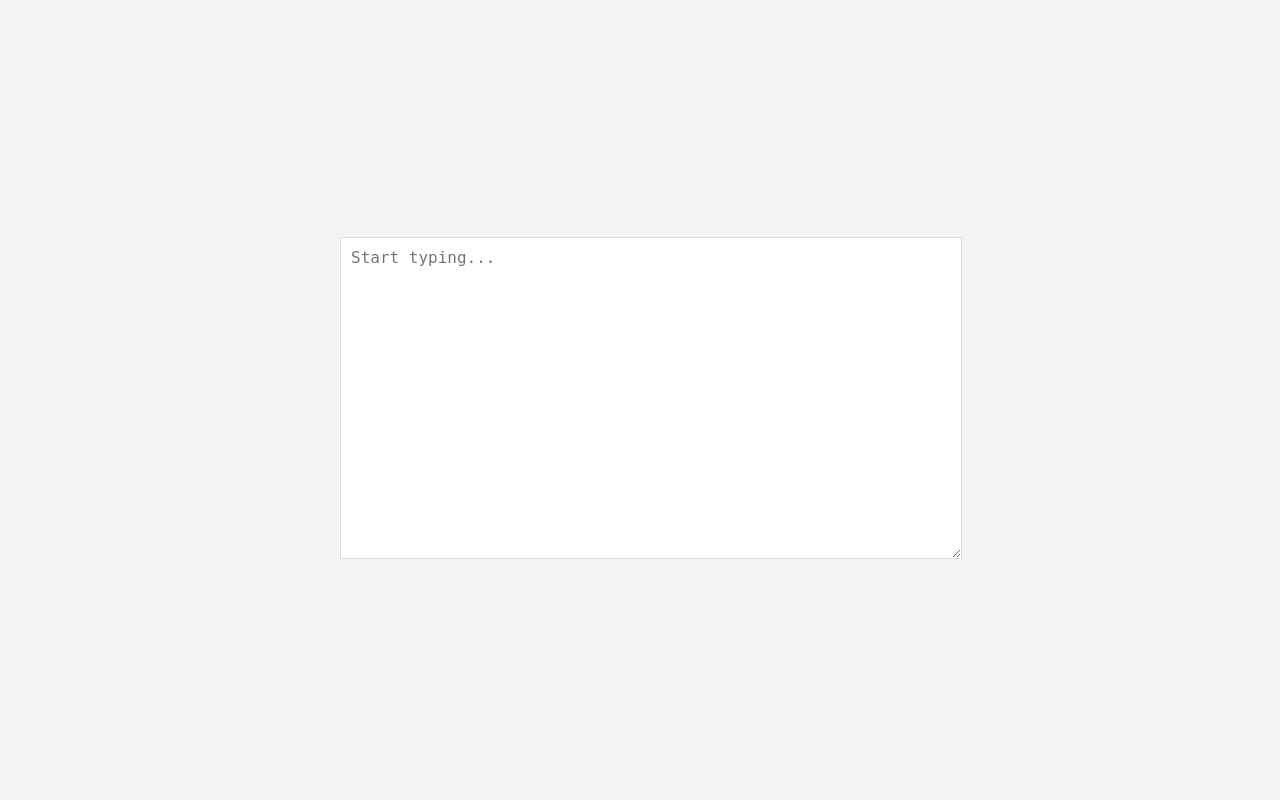
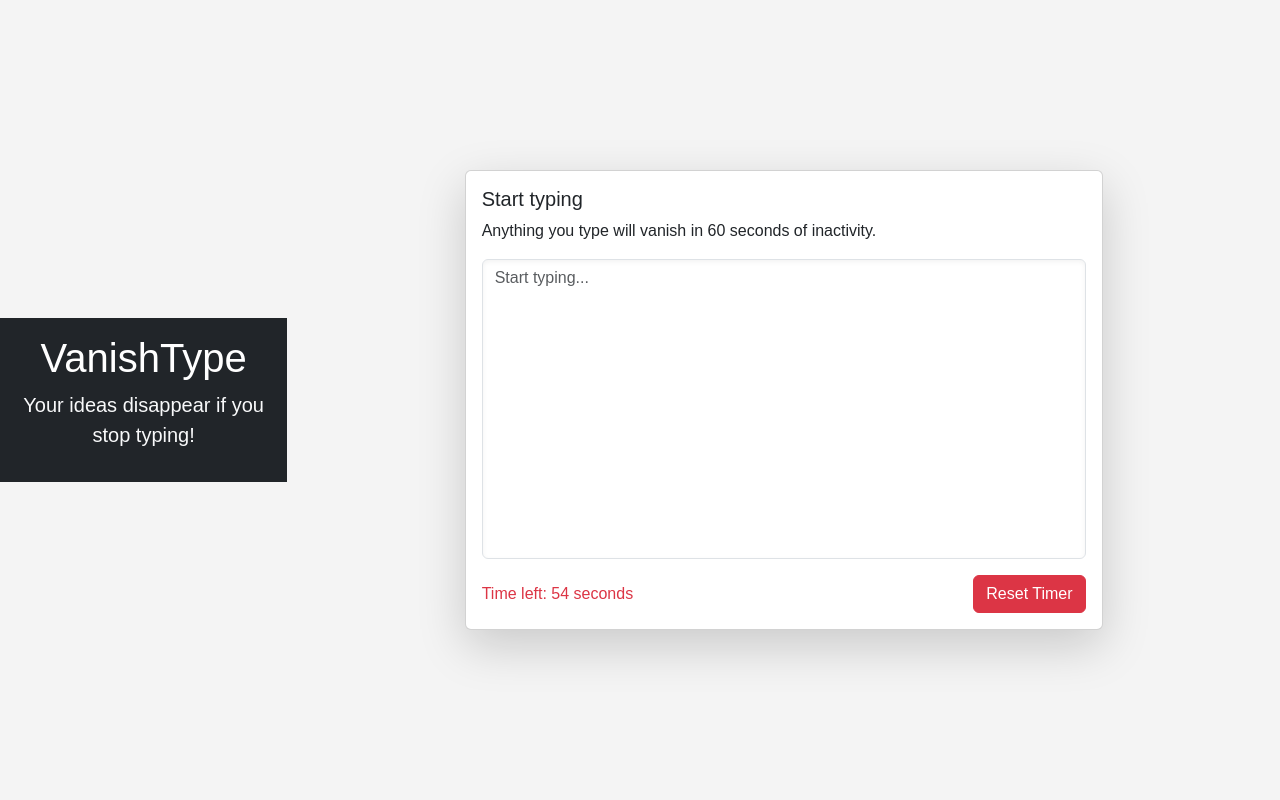
Before and after one commit to BAXTOR95/VanishType, a Flask app: page / in a window 1280 px wide. Before the commit the page is almost empty. Run offline with Flask 3, Linux system fonts and the light colour scheme; some libraries are stand-ins or nearby versions.

Commit message:
Improve UI. Add timer visual input, timer reset button.

```diff
--- a/app.py
+++ b/app.py
@@ -1,7 +1,11 @@
 import os
 from flask import Flask, render_template
+from flask_bootstrap import Bootstrap5
 
+bootstrap = Bootstrap5()
 app = Flask(__name__, template_folder='web/templates')
+bootstrap.init_app(app)
+
 
 PROD = True if os.environ.get('PROD', False) == 'True' else False
 
--- a/static/css/style.css
+++ b/static/css/style.css
@@ -5,18 +5,35 @@ body {
 	height: 100vh;
 	background-color: #f4f4f4;
 	margin: 0;
-	font-family: Arial, sans-serif;
+	font-family: 'Arial', sans-serif;
+	color: #333; /* Improved text color for better readability */
 }
 
 .app-container {
 	width: 80%;
 	max-width: 600px;
+	border-radius: 8px; /* Adds rounded corners for modern look */
+	box-shadow: 0 4px 8px rgba(0, 0, 0, 0.1); /* Adds subtle shadow for depth */
+	background: #fff; /* Ensures the container stands out against the slightly off-white background */
+	padding: 20px; /* Adds padding inside the container for better text alignment */
+	overflow: hidden; /* Ensures nothing overflows the container */
 }
 
 textarea {
 	width: 100%;
 	height: 300px;
-	padding: 10px;
+	padding: 15px; /* Increased padding for better text input experience */
 	font-size: 16px;
-	border: 1px solid #ddd;
+	line-height: 1.5; /* Improves line spacing in the text area */
+	border: 1px solid #ccc; /* Lighter border color for softer UI */
+	border-radius: 4px; /* Rounded corners for the textarea */
+	background-color: #fafafa; /* Light grey background to reduce eye strain */
+	resize: none; /* Disables resizing to maintain layout integrity */
+	box-shadow: inset 0 2px 5px rgba(0, 0, 0, 0.05); /* Inner shadow for inset effect */
+	transition: border-color 0.3s; /* Smooth transition for UI interactions */
 }
+
+textarea:focus {
+	border-color: #0056b3; /* Changes border color on focus for better visibility */
+	outline: none; /* Removes default focus outline */
+}
--- a/static/js/script.js
+++ b/static/js/script.js
@@ -1,9 +1,38 @@
-const textarea = document.getElementById('writing-area');
-let timer;
+document.addEventListener('DOMContentLoaded', function () {
+	const textarea = document.getElementById('writing-area');
+	const timerDisplay = document.getElementById('timer-display');
+	const resetButton = document.getElementById('reset-button');
+	let timer;
+	let countdown = 60; // 60 seconds countdown
 
-textarea.addEventListener('input', () => {
-	clearTimeout(timer);
-	timer = setTimeout(() => {
-		textarea.value = '';
-	}, 2000); // 2000 milliseconds = 2 seconds
+	const resetTimer = (restart = true) => {
+		clearInterval(timer);
+		countdown = 60;
+		timerDisplay.textContent = countdown;
+		if (restart) {
+			startTimer();
+		}
+	};
+
+	const startTimer = () => {
+		timer = setInterval(() => {
+			countdown--;
+			timerDisplay.textContent = countdown;
+			if (countdown <= 0) {
+				textarea.value = ''; // Clear the textarea when the countdown reaches 0
+				resetTimer(false); // Stop the timer as there is no more text
+			}
+		}, 1000);
+	};
+
+	textarea.addEventListener('input', () => {
+		resetTimer(); // Only reset the timer, do not clear the textarea here
+	});
+
+	resetButton.addEventListener('click', () => {
+		textarea.value = ''; // Clear text when resetting manually
+		resetTimer();
+	});
+
+	startTimer(); // Initialize the timer when the page loads
 });
--- a/web/templates/index.html
+++ b/web/templates/index.html
@@ -3,6 +3,9 @@
 	<head>
 		<meta charset="UTF-8" />
 		<meta name="viewport" content="width=device-width, initial-scale=1.0" />
+		<!-- Bootstrap CSS -->
+		{{ bootstrap.load_css() }}
+		<!-- Custom CSS -->
 		<link
 			rel="stylesheet"
 			href="{{ url_for('static', filename='css/style.css') }}"
@@ -10,9 +13,46 @@
 		<title>VanishType</title>
 	</head>
 	<body>
-		<div class="app-container">
-			<textarea id="writing-area" placeholder="Start typing..."></textarea>
+		<header class="bg-dark py-3">
+			<div class="container text-center">
+				<h1 class="text-white">VanishType</h1>
+				<p class="lead text-light">Your ideas disappear if you stop typing!</p>
+			</div>
+		</header>
+
+		<div class="container my-5">
+			<div class="row justify-content-center">
+				<div class="col-md-8">
+					<div class="card shadow-lg">
+						<div class="card-body">
+							<h5 class="card-title">Start typing</h5>
+							<p class="card-text">
+								Anything you type will vanish in 60 seconds of inactivity.
+							</p>
+							<textarea
+								id="writing-area"
+								class="form-control"
+								placeholder="Start typing..."
+								rows="10"
+							></textarea>
+							<div
+								class="mt-3 d-flex justify-content-between align-items-center"
+							>
+								<span class="timer text-danger"
+									>Time left: <span id="timer-display">60</span> seconds</span
+								>
+								<button class="btn btn-danger" id="reset-button">
+									Reset Timer
+								</button>
+							</div>
+						</div>
+					</div>
+				</div>
+			</div>
 		</div>
+		<!-- Bootstrap core JS-->
+		{{ bootstrap.load_js() }}
+		<!-- Custom JS -->
 		<script src="{{ url_for('static', filename='js/script.js') }}"></script>
 	</body>
 </html>
```
Also changed, not shown: README.md, 1 other file.
